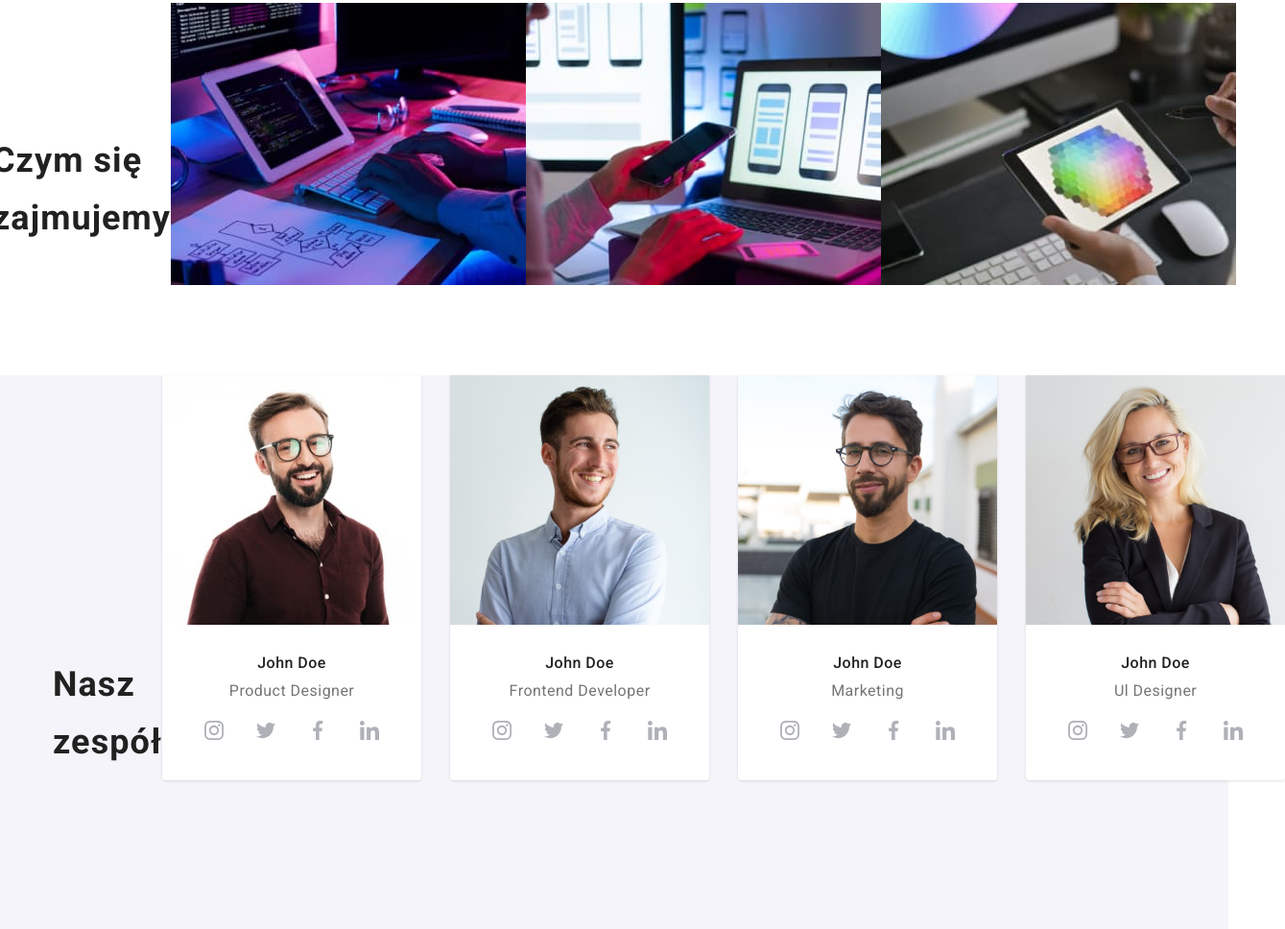
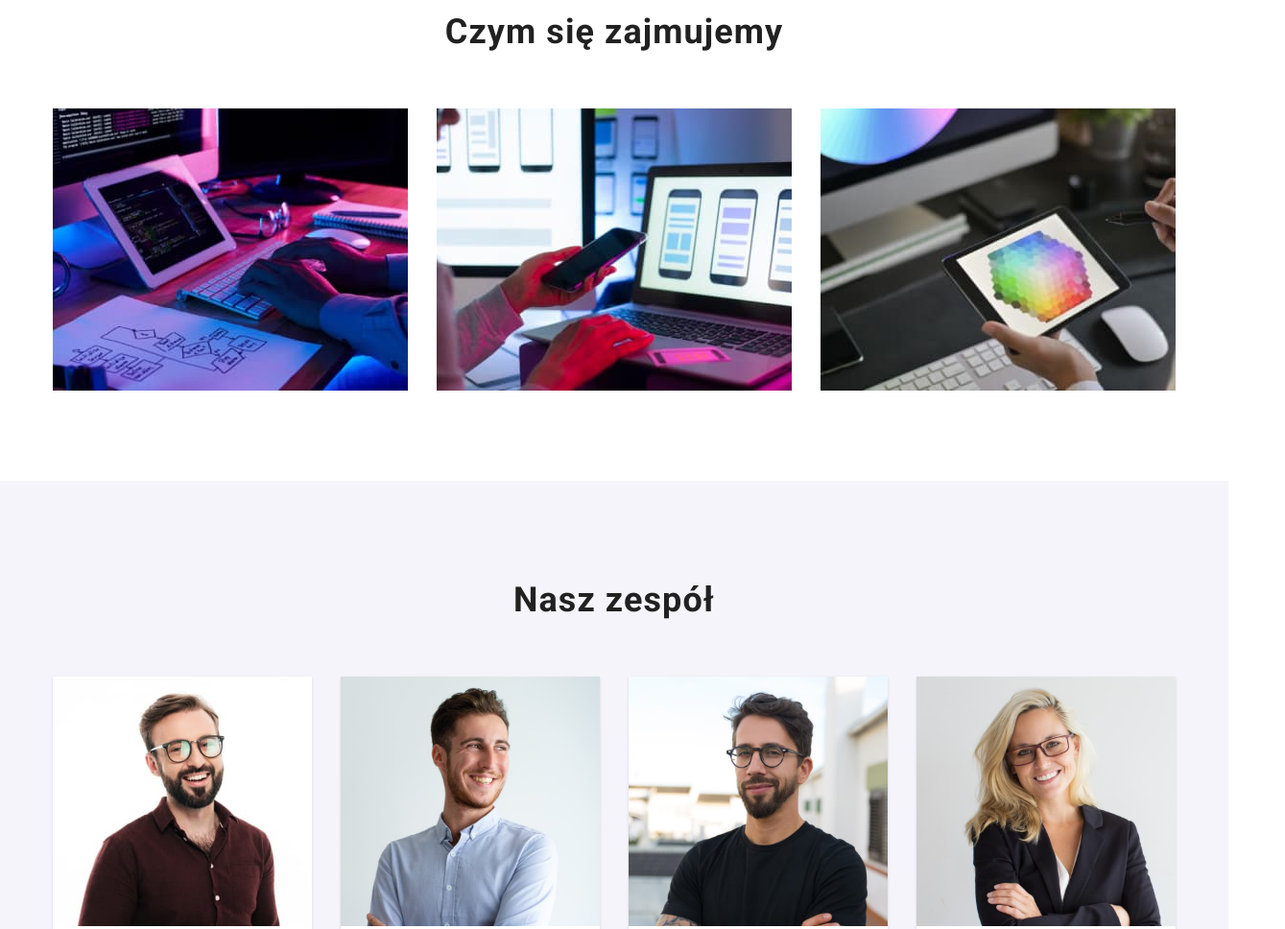
Before and after one commit to Joannasierpinska-miskinis/goit-markup-hw-04, a plain HTML site: page index.html in a window 1280 px wide. Shown: the part 1117-2085 px from the top of the page at 96% size, 1339 px wide, since content can reach past the window. Drawn offline with nearby package versions, Linux system fonts and the light colour scheme.

Commit message:
fixed section what do we do

```diff
--- a/css/styles.css
+++ b/css/styles.css
@@ -256,26 +256,30 @@ svg{
 /* ############ WHAT DO WE DO ############*/
 
 .what-do-we-do .container{
-    display: flex;
     align-items: center;
     justify-content: center;
 
 }
-.img-list{
-    display: flex;
-    list-style: none;
-    margin-bottom: 94px;
-}
 .headline{
+    text-align: center;
     font-size: 36px;
     font-weight: 700;
     line-height: 1.667;
     letter-spacing: 0.03em;
     color:#212121;
     margin-bottom: 50px;
-    display: block;
-    margin: 0 auto;
 }
+
+.img-list{
+    display: flex;
+    list-style: none;
+    margin-bottom: 94px;
+}
+.img-list-item:not(:last-child){
+    margin-right: 30px;
+}
+
+
 
 /* ############ END WHAT DO WE DO ############*/
 /* ########### OUR TEAM ############ */
@@ -285,12 +289,15 @@ svg{
     background-color: #F5F4FA;
 }
 .our-team .container{
-    display: flex;
     align-items: center;
+
 
 }
 
 .our-team .headline{
+    text-align: center;
+
+    margin-bottom: 50px;
     padding-top: 94px;
 }
 .cards-box {
```
